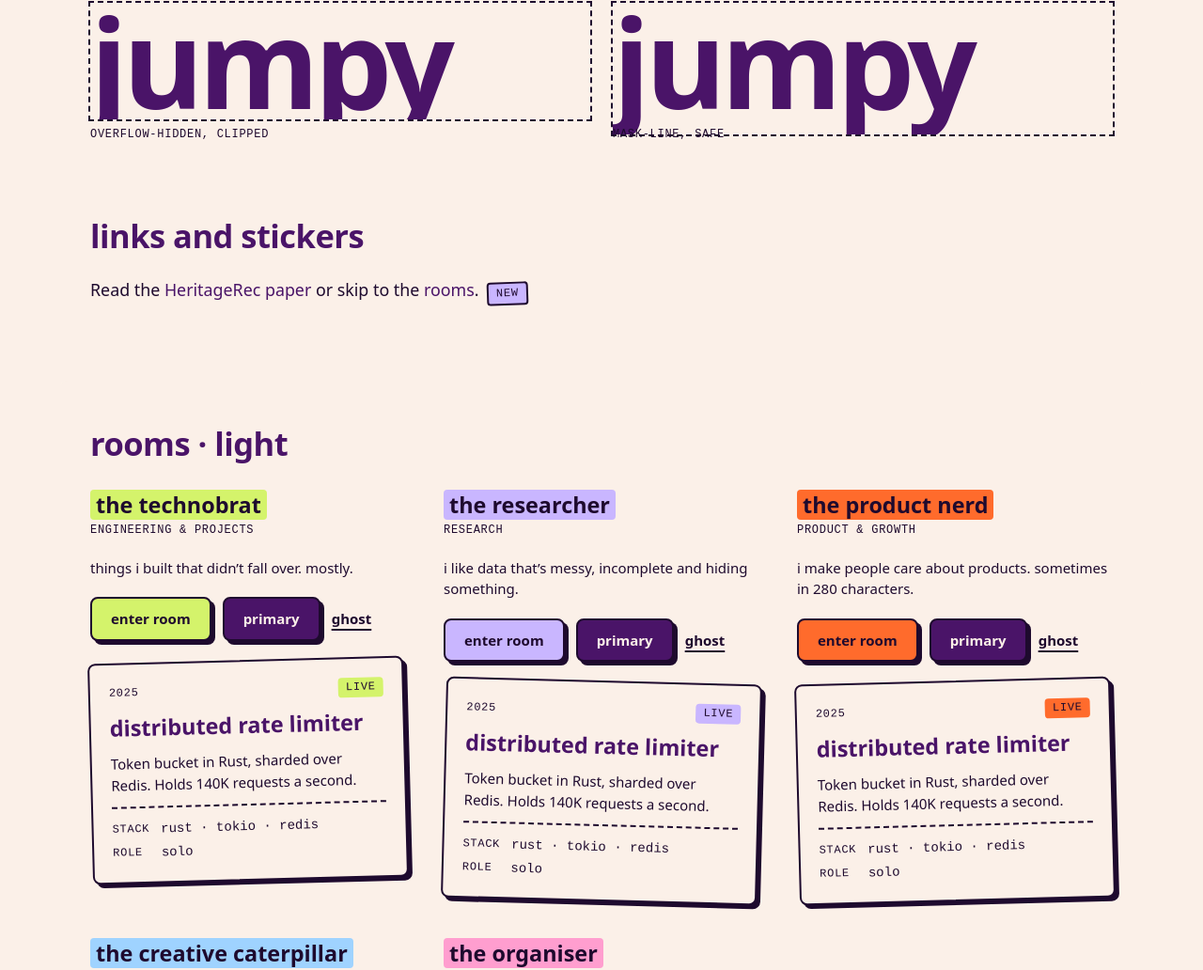
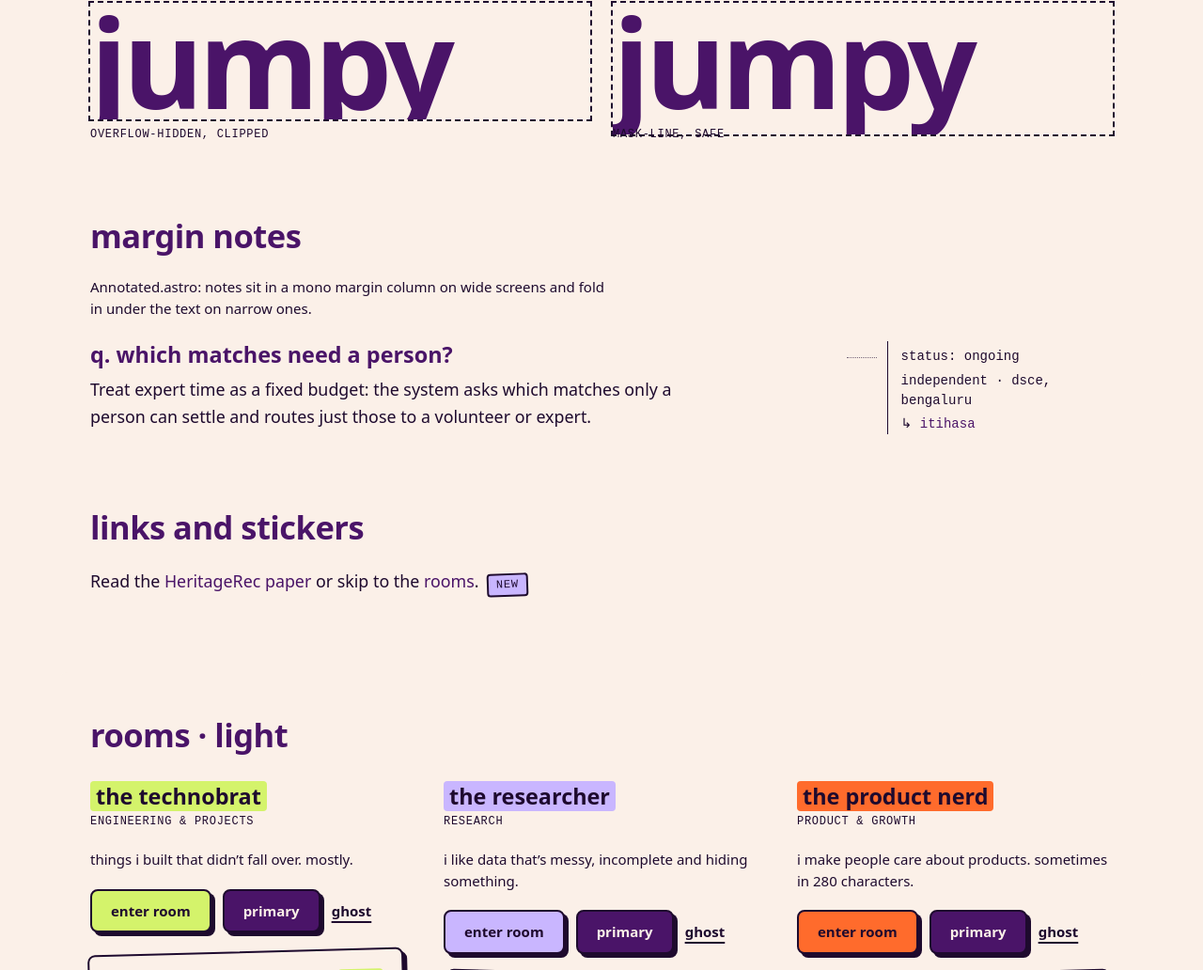
Before and after one commit to azzs11/.akchhya-portfolio, an Astro site: page /styleguide in a window 1280 px wide. Shown: the part 2655-3687 px from the top of the page at 94% size. Built offline with nearby package versions, Linux system fonts and the light colour scheme; Astro itself is replaced by a stand-in of ours; a web font is replaced by a local one.

Commit message:
margin notes component for the research page, with a styleguide example

```diff
--- /dev/null
+++ b/src/components/Annotated.astro
@@ -0,0 +1,98 @@
+---
+/*
+  a block of writing with notes in the margin, the way a careful reader
+  annotates a paper. wide: the notes sit in a mono column to the right,
+  joined to the text by a short dotted tick. narrow: they fold in under the
+  text behind a hairline. plain css, no js.
+
+  <Annotated>
+    <p>the main text…</p>
+    <Fragment slot="note">
+      <p>dsce, bengaluru</p>
+      <p>↳ itihasa</p>
+    </Fragment>
+  </Annotated>
+*/
+interface Props {
+  /** element for the wrapper: a section when the block has its own heading */
+  as?: 'div' | 'section' | 'article';
+  class?: string;
+  [key: string]: unknown;
+}
+
+const { as: Tag = 'div', class: extra, ...rest } = Astro.props;
+const hasNote = Astro.slots.has('note');
+---
+
+<Tag class:list={['annotated', extra]} {...rest}>
+  <div class="annotated-grid">
+    <div class="annotated-main">
+      <slot />
+    </div>
+    {
+      hasNote && (
+        <div class="annotated-note">
+          <slot name="note" />
+        </div>
+      )
+    }
+  </div>
+</Tag>
+
+<style>
+  /* the outer element is the container, the inner one is the grid */
+  .annotated {
+    container-type: inline-size;
+  }
+
+  .annotated-grid {
+    display: grid;
+    gap: 1rem;
+  }
+
+  .annotated-main {
+    min-width: 0;
+  }
+
+  /* narrow: notes fold in under the text */
+  .annotated-note {
+    display: flex;
+    flex-direction: column;
+    gap: 0.3rem;
+    padding-left: 0.85rem;
+    border-left: 1px solid var(--line);
+    font-family: var(--font-mono);
+    font-size: var(--text-mono);
+    line-height: 1.5;
+    text-transform: lowercase;
+  }
+
+  /* wide: a margin column, pinned to the top of the block */
+  @container (min-width: 44rem) {
+    .annotated-grid {
+      grid-template-columns: minmax(0, 1fr) 15rem;
+      column-gap: 3.5rem;
+      align-items: start;
+    }
+
+    .annotated-note {
+      position: relative;
+      padding-top: 0.35rem;
+    }
+
+    /* the dotted tick that ties the note to its text */
+    .annotated-note::before {
+      content: "";
+      position: absolute;
+      top: 1.05rem;
+      left: calc(-3.5rem + 0.75rem);
+      width: calc(3.5rem - 1.5rem);
+      border-top: 1px dotted var(--line);
+      opacity: 0.6;
+    }
+  }
+
+  .annotated-note :global(a) {
+    color: var(--link);
+  }
+</style>
--- a/src/pages/styleguide.astro
+++ b/src/pages/styleguide.astro
@@ -3,6 +3,7 @@ import Base from '../layouts/Base.astro';
 import { rooms } from '../data/rooms';
 import Button from '../components/Button.astro';
 import CatalogueCard from '../components/CatalogueCard.astro';
+import Annotated from '../components/Annotated.astro';
 
 const palette = [
   { name: 'paper', hex: '#FBF0E8', role: 'canvas', note: 'ink on it 16.5:1', cls: 'bg-paper text-ink' },
@@ -99,6 +100,20 @@ const themes = ['light', 'night'] as const;
       </div>
     </section>
 
+    <section aria-labelledby="notes" class="flex flex-col gap-6">
+      <h2 id="notes" class="text-h2">margin notes</h2>
+      <p class="max-w-prose text-small">Annotated.astro: notes sit in a mono margin column on wide screens and fold in under the text on narrow ones.</p>
+      <Annotated>
+        <h3 class="text-h3">q. which matches need a person?</h3>
+        <p class="mt-2 max-w-prose">Treat expert time as a fixed budget: the system asks which matches only a person can settle and routes just those to a volunteer or expert.</p>
+        <Fragment slot="note">
+          <p>status: ongoing</p>
+          <p>independent · dsce, bengaluru</p>
+          <p>↳ <a href="/build">itihasa</a></p>
+        </Fragment>
+      </Annotated>
+    </section>
+
     <section aria-labelledby="links" class="flex flex-col gap-6">
       <h2 id="links" class="text-h2">links and stickers</h2>
       <p class="max-w-prose">
```
